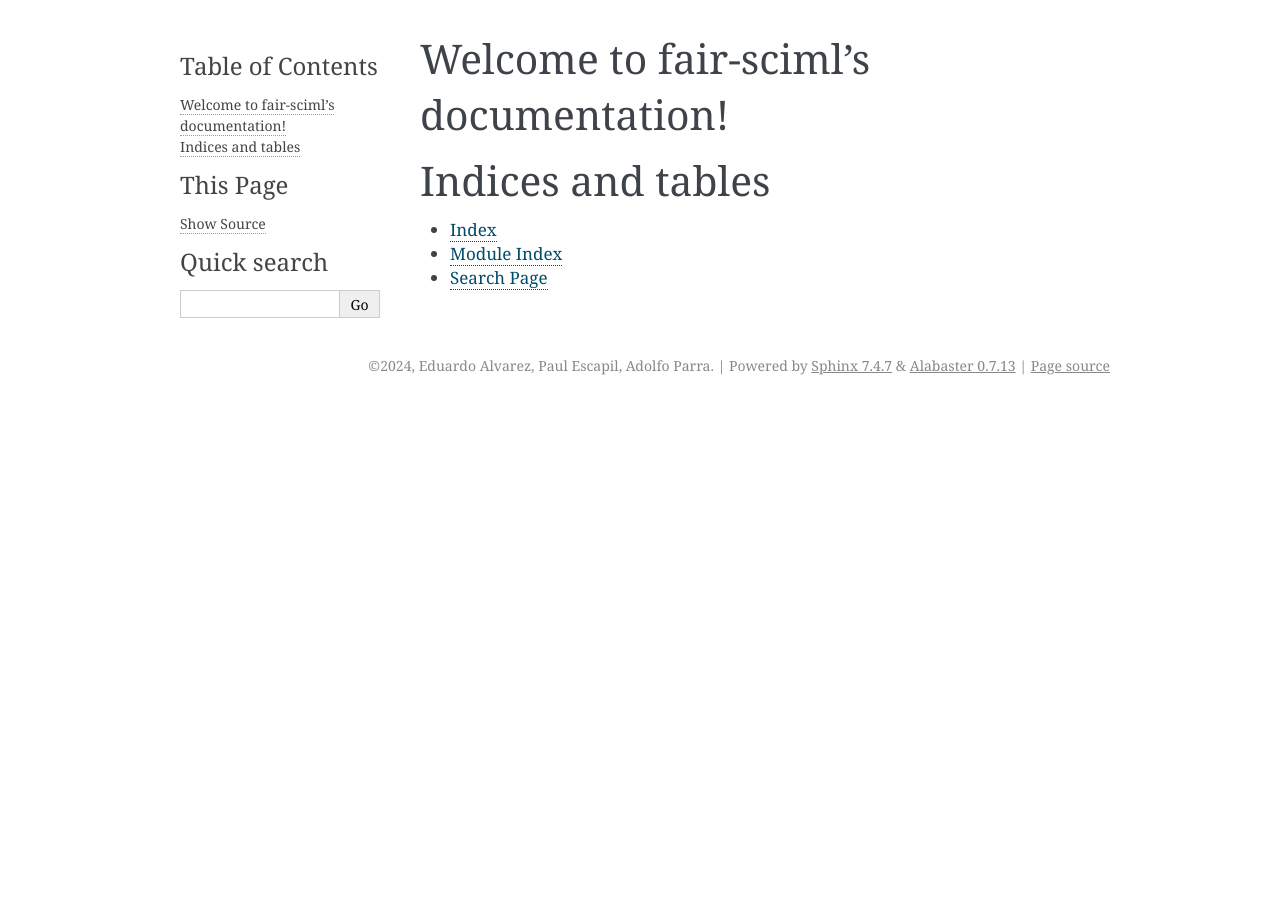
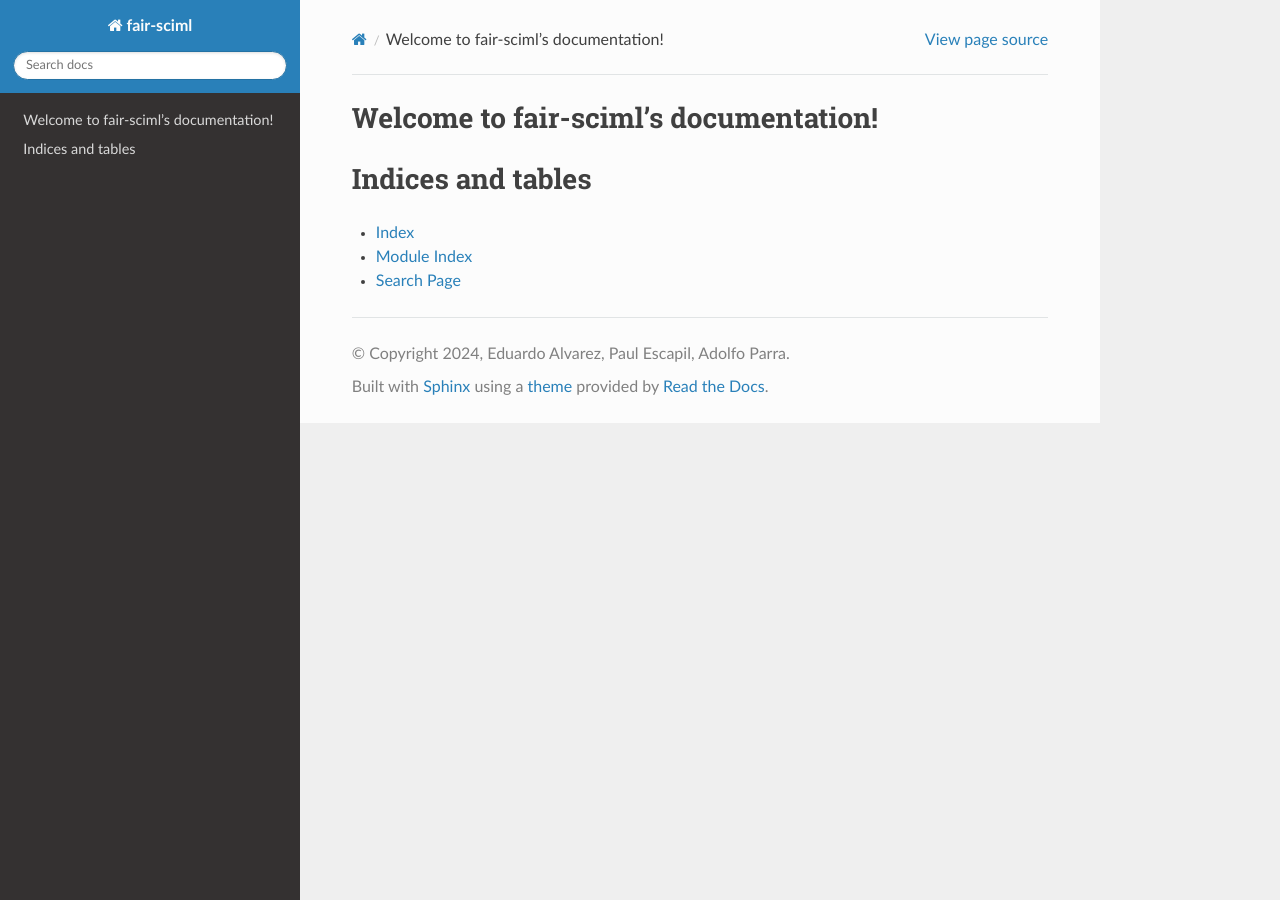
Before and after one commit to pescap/fair-sciml, a Sphinx documentation site: the page built from docs/index.rst, in a window 1280 px wide. Built offline with Sphinx 7.4.7 and the Read the Docs theme 3.1.0, drawn with Linux system fonts in a browser that asks for light colours.

```diff
--- a/docs/conf.py
+++ b/docs/conf.py
@@ -47,7 +47,7 @@
 # The theme to use for HTML and HTML Help pages.  See the documentation for
 # a list of builtin themes.
 #
-html_theme = 'alabaster'
+html_theme = 'sphinx_rtd_theme'
 
 # Add any paths that contain custom static files (such as style sheets) here,
 # relative to this directory. They are copied after the builtin static files,
--- /dev/null
+++ b/docs/requirements.txt
@@ -0,0 +1,2 @@
+sphinx>=4.3.2
+sphinx_rtd_theme
```
